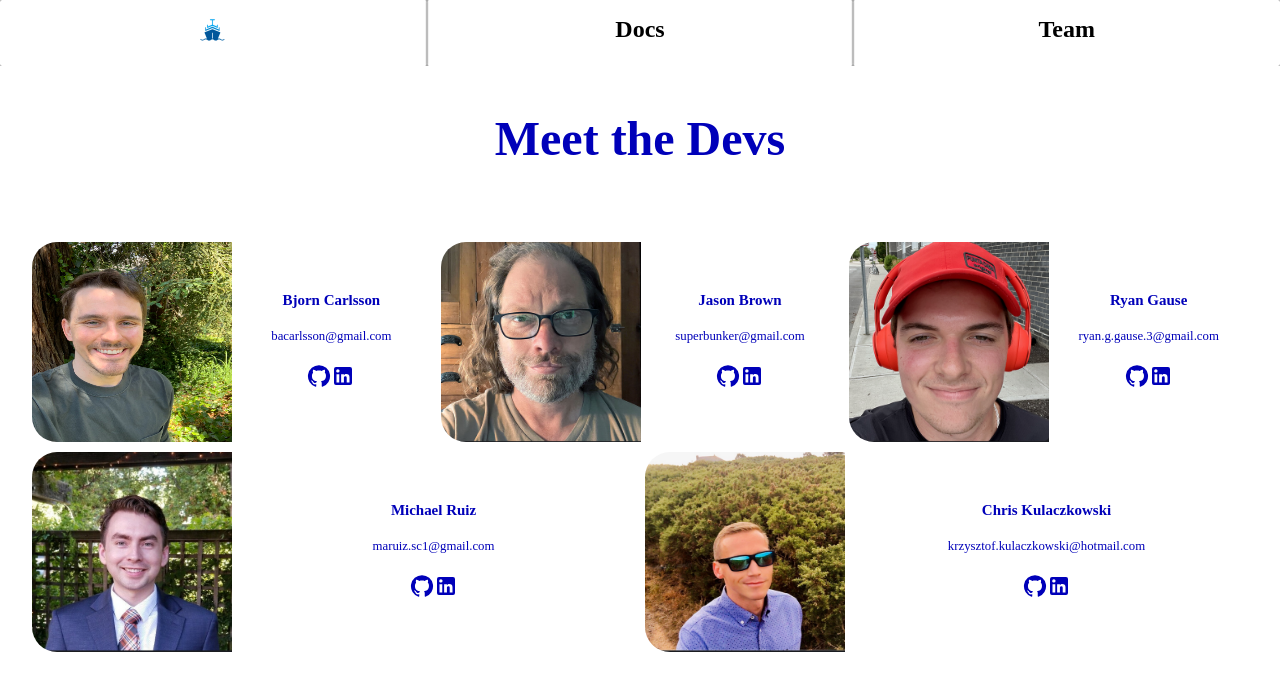
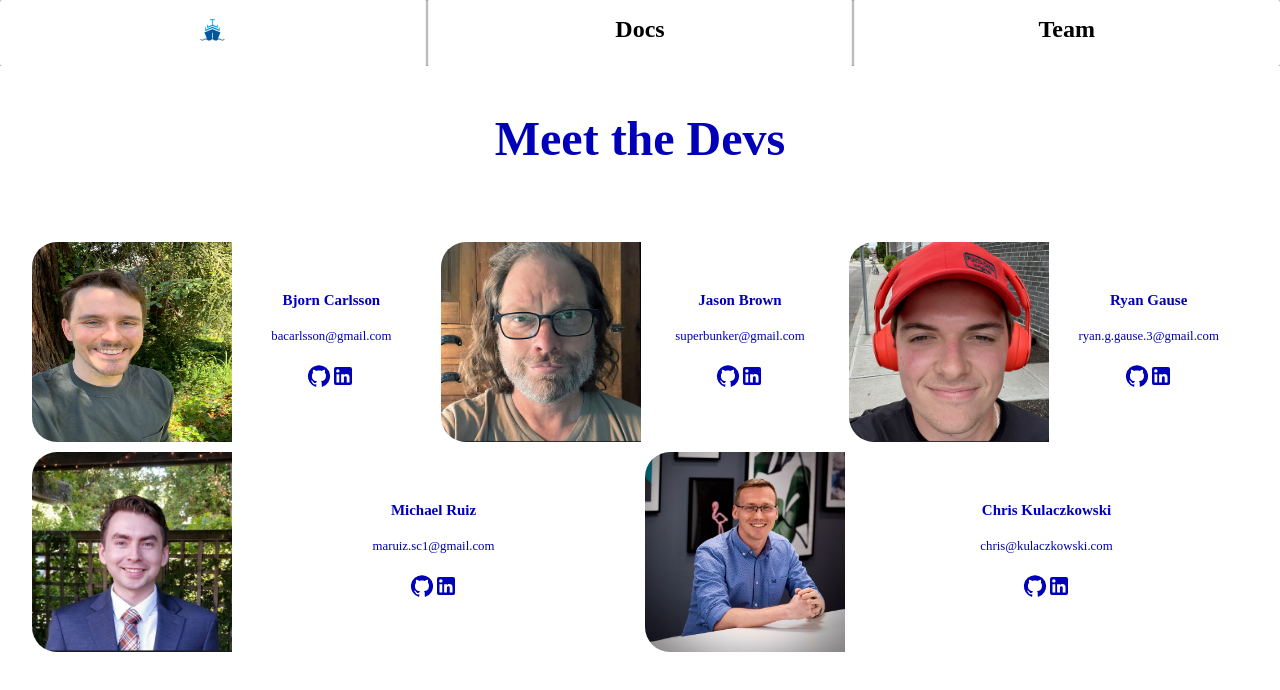
Before and after one commit to topmast-dev/TopMastLandingPage, a Next.js app: page /team in a window 1280 px wide. Shown: the top 690 px of the page. Built offline with nearby package versions, Linux system fonts and the light colour scheme.

Commit message:
changed ChrisK email and picture

```diff
--- a/app/team/page.tsx
+++ b/app/team/page.tsx
@@ -44,10 +44,10 @@ export default function Team() {
         />
         <Card
           name="Chris Kulaczkowski"
-          email="krzysztof.kulaczkowski@hotmail.com"
+          email="chris@kulaczkowski.com"
           github="https://github.com/Chris-isCoding"
           linkedin="https://www.linkedin.com/in/chris-iscoding/"
-          image="/chris.png"
+          image="/chris-isCoding.jpeg"
         />
       </div>
     </>
```
Also changed, not shown: public/chris-isCoding.jpeg (added).
